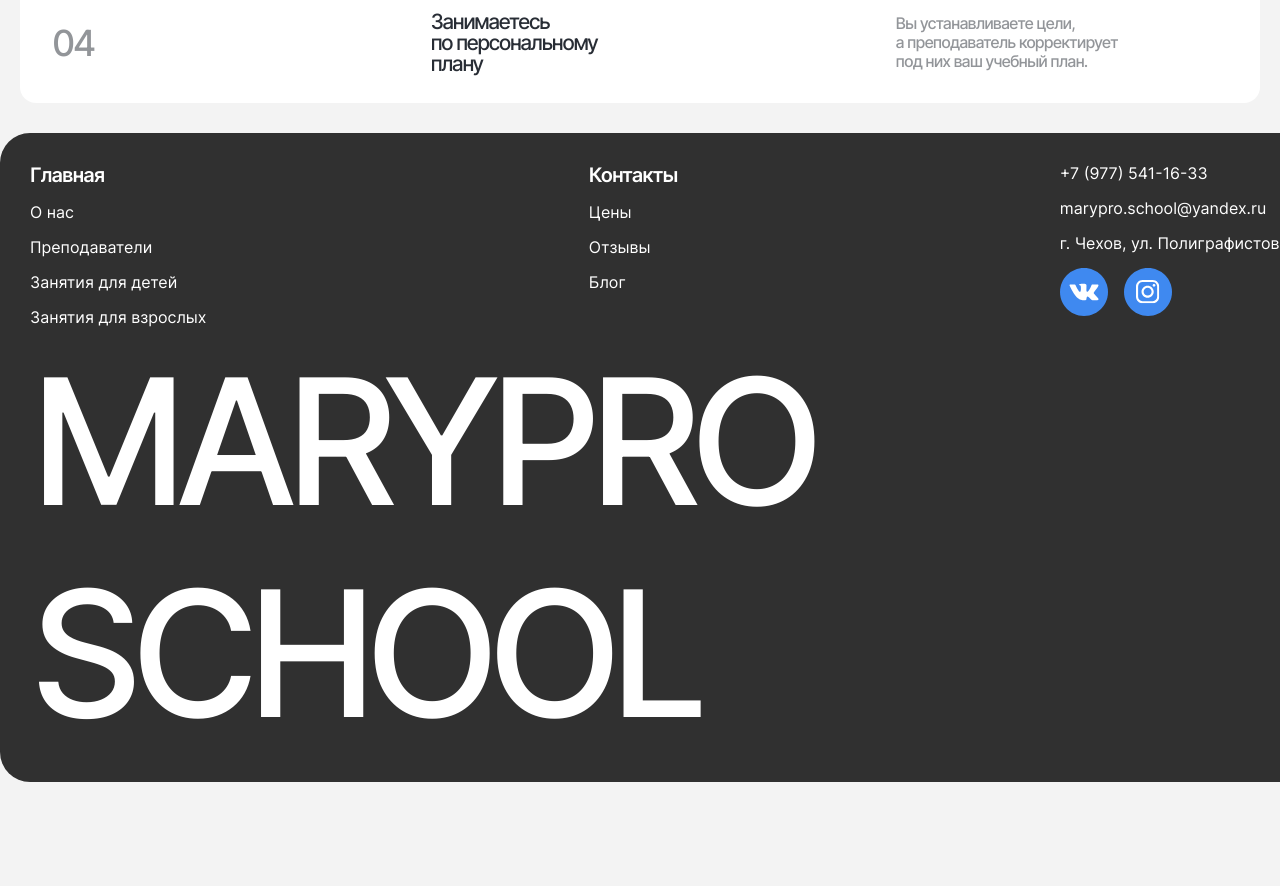
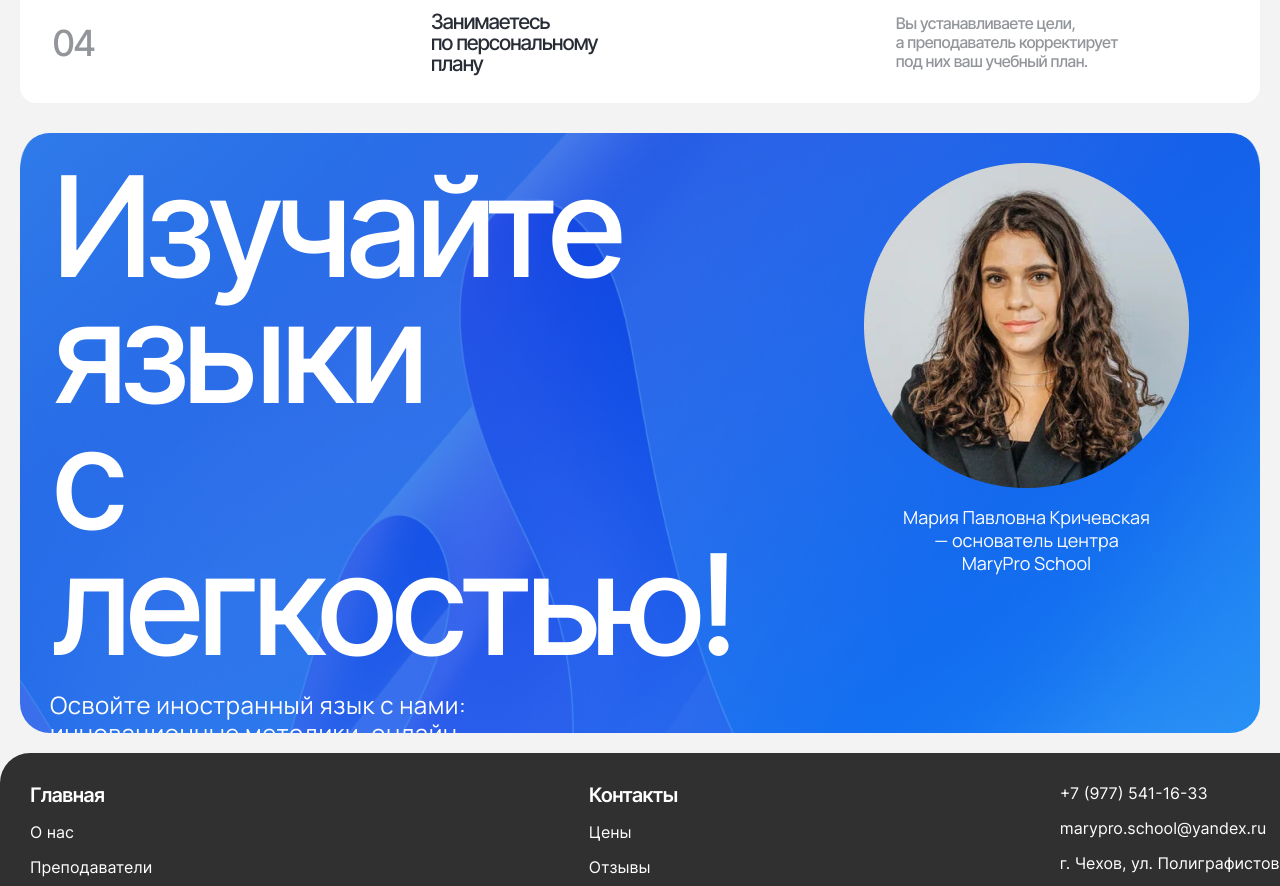
Before and after one commit to VladislavChashin/maryproschool, a React (Create React App) app: page / in a window 1280 px wide. Shown: the part 2740-3626 px from the top of the page. Before the commit the page ends 3522 px from the top, so only its background shows below. Built offline with nearby package versions, Linux system fonts and the light colour scheme.

Commit message:
fix banner

```diff
--- a/src/components/main/banner.js
+++ b/src/components/main/banner.js
@@ -8,13 +8,13 @@
                 <div className="banner_content">
                     <div className="banner_text">
                         <h4>
-                        Изучайте языки с легкостью!
+                        Изучайте языки <br/> с легкостью!
                         </h4>
-                        <p>Освойте иностранный язык с нами: инновационные методики, онлайн обучение, улучшение навыков общения. <br/> Начинайте сегодня!</p>
+                        <p>Освойте иностранный язык с нами: <br/> инновационные методики, онлайн обучение,<br/> улучшение навыков общения. <br/> Начинайте сегодня!</p>
                     </div>
                     <div className="banner_images">
                         <img src={women} alt="" />
-                        <p>Мария Павловна Кричевская — основатель центра MaryPro School </p>
+                        <p>Мария Павловна Кричевская — основатель центра <br/>MaryPro School </p>
                     </div>
                 </div>
                 <a href="">Записаться на пробное занятие <img src={strelka} alt="" /></a>
--- a/src/components/main/index.js
+++ b/src/components/main/index.js
@@ -7,7 +7,7 @@
         <main>
             <FlexMethod/>
             <Learning/>
-            {/* <Banner/> */}
+            <Banner/>
         </main>
     )
 }
--- a/src/source/styles/main.scss
+++ b/src/source/styles/main.scss
@@ -176,7 +176,7 @@
                 display: flex;
                 flex-direction: column;
                 justify-content: space-between;
-
+                width: 70%;
                 h4{
                     color: #FFF;
                     font-family: InterMed;
@@ -195,7 +195,7 @@
                     font-weight: 400;
                     line-height: 120%; /* 28.8px */
                     letter-spacing: 0.48px;
-                    width: 40%;
+                    width: 60%;
                     text-align: start;
                 }
             }
```
